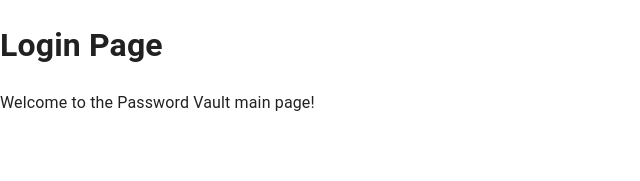
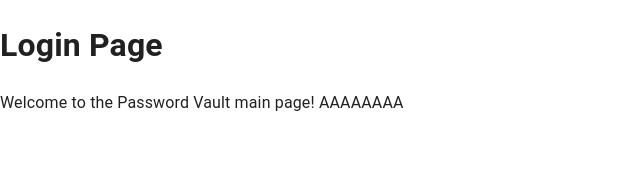
Before and after one commit to PandorAura/PasswordVault, a React app in the folder frontend/: page /vault in a window 1280 px wide. Shown: the top 181 px of the page, without its empty margins (0-640 px from the left). Built offline with nearby package versions, Linux system fonts and the light colour scheme; the HTML template or start-up script is replaced by a standard one.

Commit message:
Deletred some redundant ahh messages

```diff
--- a/frontend/src/features/auth/LoginForm.jsx
+++ b/frontend/src/features/auth/LoginForm.jsx
@@ -1,8 +1,7 @@
-// src/features/auth/LoginForm.jsx
+
 import React, { useState } from "react";
 import { useNavigate } from "react-router-dom";
 
-// Hardcoded credentials for this assignment
 const VALID_EMAIL = "user@example.com";
 const VALID_PASSWORD = "password123";
 
@@ -12,8 +11,8 @@ export default function LoginForm() {
   const [email, setEmail] = useState("");
   const [password, setPassword] = useState("");
 
-  const [message, setMessage] = useState("");       // success/error text
-  const [isSuccess, setIsSuccess] = useState(null); // null | true | false
+  const [message, setMessage] = useState("");
+  const [isSuccess, setIsSuccess] = useState(null);
 
   const handleSubmit = (e) => {
     e.preventDefault();
@@ -28,7 +27,7 @@ export default function LoginForm() {
       setIsSuccess(true);
       setMessage("Login successful! 🎉");
 
-      // ✅ redirect to the route path defined in routes.jsx
+
       navigate("/vault");
     } else {
       setIsSuccess(false);
--- a/frontend/src/pages/LoginPage.jsx
+++ b/frontend/src/pages/LoginPage.jsx
@@ -1,4 +1,4 @@
-// src/pages/LoginPage.jsx
+
 import React from "react";
 import LoginForm from "../features/auth/LoginForm.jsx";
 
--- a/frontend/src/pages/VaultPage.jsx
+++ b/frontend/src/pages/VaultPage.jsx
@@ -2,7 +2,7 @@ export default function VaultPage() {
   return (
     <div>
       <h1>Login Page</h1>
-      <p>Welcome to the Password Vault main page!</p>
+      <p>Welcome to the Password Vault main page! AAAAAAAA</p>
     </div>
   );
 }
```
